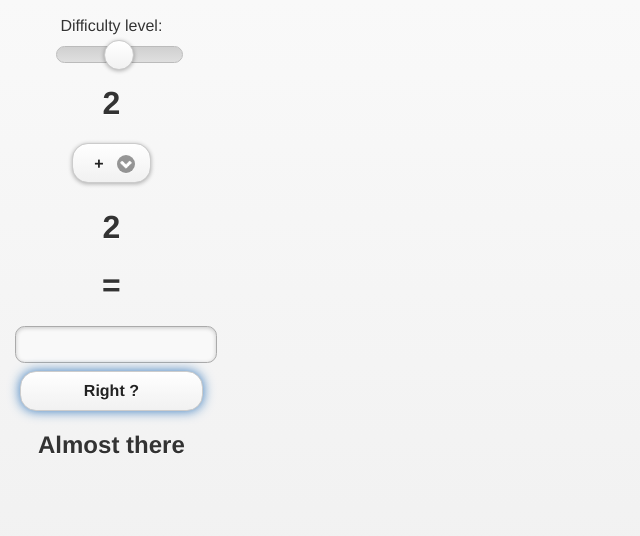
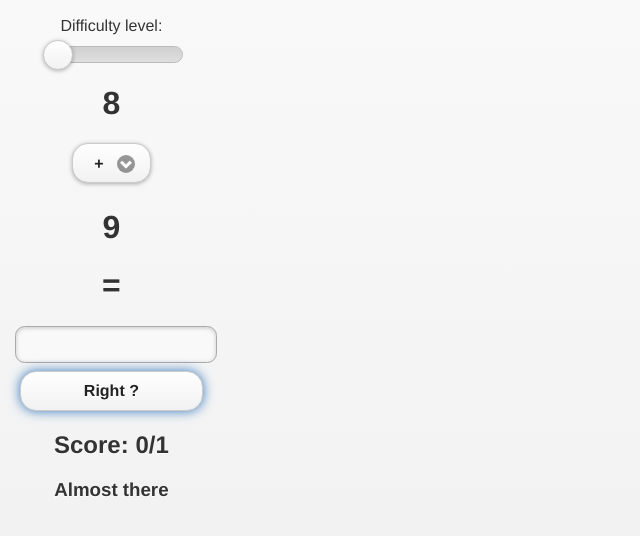
Before and after one commit to anilsamuel/mathlab, a plain HTML site: page calculator/index.html in a window 1280 px wide. Both pictures are taken after a click on the button "Right ?". Shown: the whole page, without its empty margins (0-640 px from the left). Drawn offline with Linux system fonts and the light colour scheme.

Commit message:
added score

```diff
--- a/calculator/index.html
+++ b/calculator/index.html
@@ -8,6 +8,8 @@
 <script type="text/javascript"
 	src="../jquery-mobile/demos/js/jquery.mobile-1.1.0.min.js"></script>
 <script>
+	var total = 0;
+	var rights = 0;
 	$(document).ready(function(){
 		operands(10);
 		$('input[type=number]').hide();
@@ -22,11 +24,15 @@
 				result = parseInt($('#op1').text()) * parseInt($('#op2').text());
 			else if(operator == 'division')
 				result = parseInt($('#op1').text()) / parseInt($('#op2').text());
-			console.log();
-			if(parseInt($('#result').val()) == result)
+			total++;
+			if(parseInt($('#result').val()) == result){
+				rights++;
 				$('#feedback').text('Excellent');
+			}
 			else
 				$('#feedback').text('Almost there');
+			$('#score').text('Score: ' + score());
+			operands($('#level').val());
 		});
 
 		$('#level').change(function(){
@@ -34,13 +40,15 @@
 		});
 	});
 
+	function score(){
+		return rights.toString() + '/' + total.toString();
+	}
 	function operands(levelFactor){
 		var op1 = Math.floor((Math.random()*levelFactor)+1);
 		var op2 = Math.floor((Math.random()*levelFactor)+1);
 
 		$('#op1').text(op1);
 		$('#op2').text(op2);
-		$('#feedback').text('Good luck');
 		$('#result').val('');
 	}
 </script>
@@ -50,7 +58,7 @@
 	<div data-role="content">
 		<div style="position: absolute; text-align: center;">
 			<label for="level">Difficulty level:</label>
-			<input type="range" name="level" id="level" value="500" min="0" max="1000" />
+			<input type="range" name="level" id="level" value="10" min="0" max="1000" />
 			<h1><label class="operand" id="op1"/></h1>
 			<select name="operator" id="operator" data-inline="true">
 				<option value="addition">+</option>
@@ -62,7 +70,8 @@
 			<h1>=</h1>
 			<input type="text" name="result" id="result"/>
 			<button type="submit" id="evaluate">Right ?</button>
-			<h2><label class="feedback" id="feedback"/></h2>
+			<h2><label class="score" id="score"/></h2>
+			<h3><label class="feedback" id="feedback"/></h3>
 		</div>
 	</div>
 </div>
```
